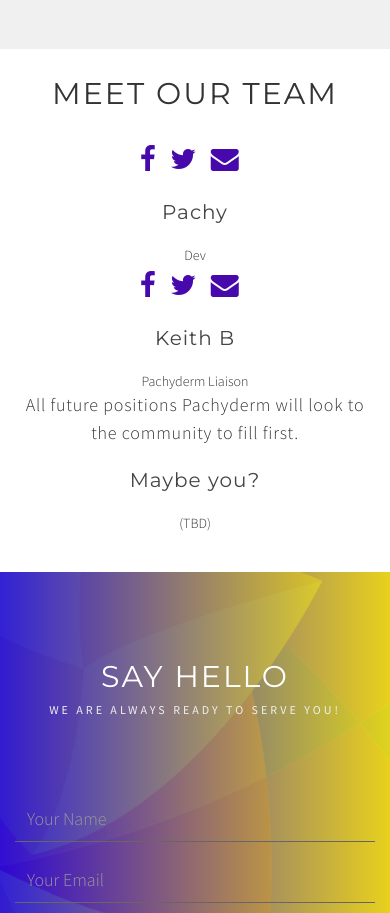
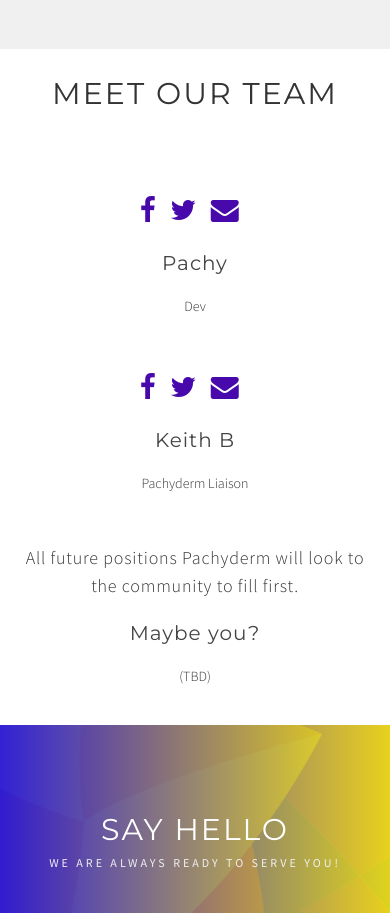
Before and after one commit to XLC10R/XLC10R.github.io, a plain HTML site: page index.html in a window 390 px wide. Shown: the part 4700-5613 px from the top of the page. Drawn offline with Linux system fonts and the light colour scheme.

Commit message:
Minor changes

```diff
--- a/css/style.css
+++ b/css/style.css
@@ -681,7 +681,9 @@ a.up:hover::after {
     margin-top: -15vw;
   }
 
-
+  .teamm{
+    padding-top: 10vw;
+  }
 }
 
 
--- a/index.html
+++ b/index.html
@@ -345,7 +345,7 @@
   <div class="row team-row">
 
     <div class="col-md-4 col-sm-6 team-wrap">
-      <div class="team-member text-center">
+      <div class="team-member text-center teamm" style="margin-top: 3vw;">
         <div class="team-img">
 
           <div class="overlay">
@@ -366,7 +366,7 @@
     <!-- end team member -->
 
     <div class="col-md-4 col-sm-6 team-wrap">
-      <div class="team-member text-center">
+      <div class="team-member text-center teamm" style="margin-top: 3vw;">
         <div class="team-img">
 
           <div class="overlay">
@@ -387,7 +387,7 @@
     <!-- end team member -->
 
     <div class="col-md-4 col-sm-6 team-wrap">
-      <div class="team-member last text-center">
+      <div class="team-member last text-center teamm" style="margin-top: 3vw;">
         <div class="team-img">
 
           <div class="overlay wow fadeInUp" data-wow-delay="0.5s">
```
